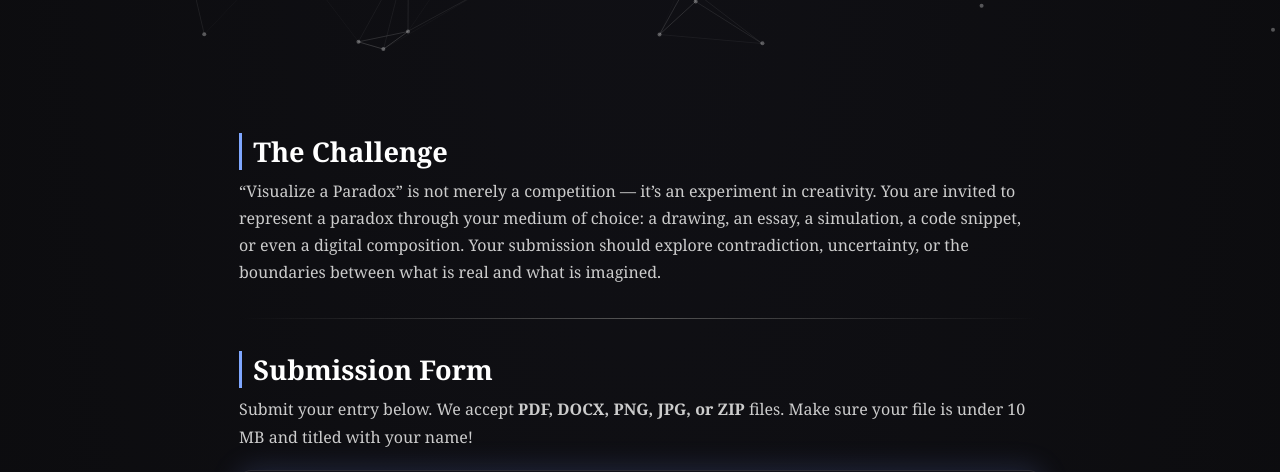
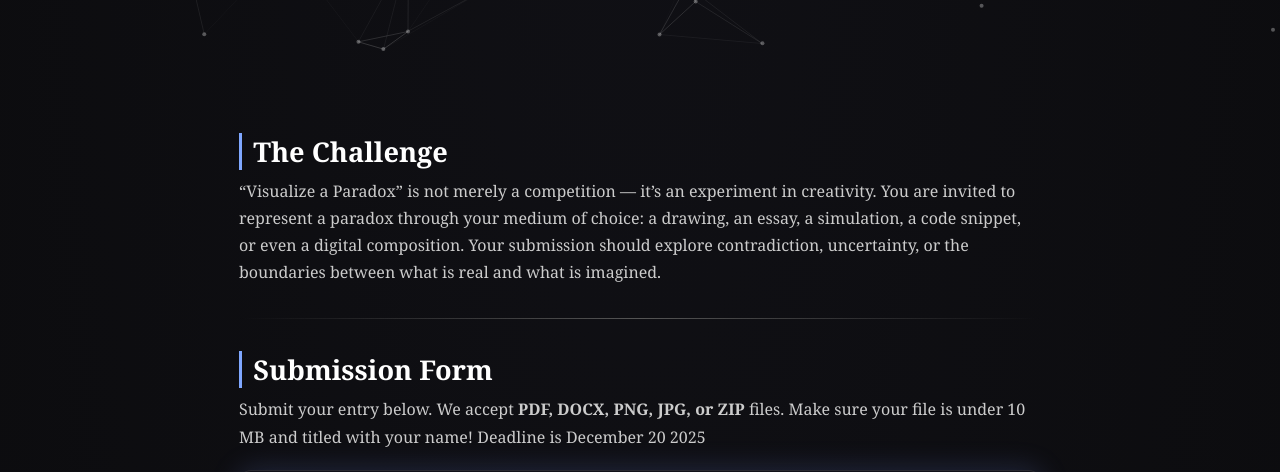
Before and after one commit to yarsli/qparadox, a plain HTML site: page competition.html in a window 1280 px wide. Shown: the part 304-776 px from the top of the page. Drawn offline with nearby package versions, Linux system fonts and the light colour scheme.

Commit message:
Update competition.html

```diff
--- a/competition.html
+++ b/competition.html
@@ -165,7 +165,7 @@
 
     <h2>Submission Form</h2>
     <p>Submit your entry below. We accept <strong>PDF, DOCX, PNG, JPG, or ZIP</strong> files.
-    Make sure your file is under 10 MB and titled with your name!</p>
+    Make sure your file is under 10 MB and titled with your name! Deadline is December 20 2025 </p>
 
     <form id="paradoxForm" action="https://formspree.io/f/xpwogjzz" method="POST" enctype="multipart/form-data">
       <label>Your Name:</label>
```
